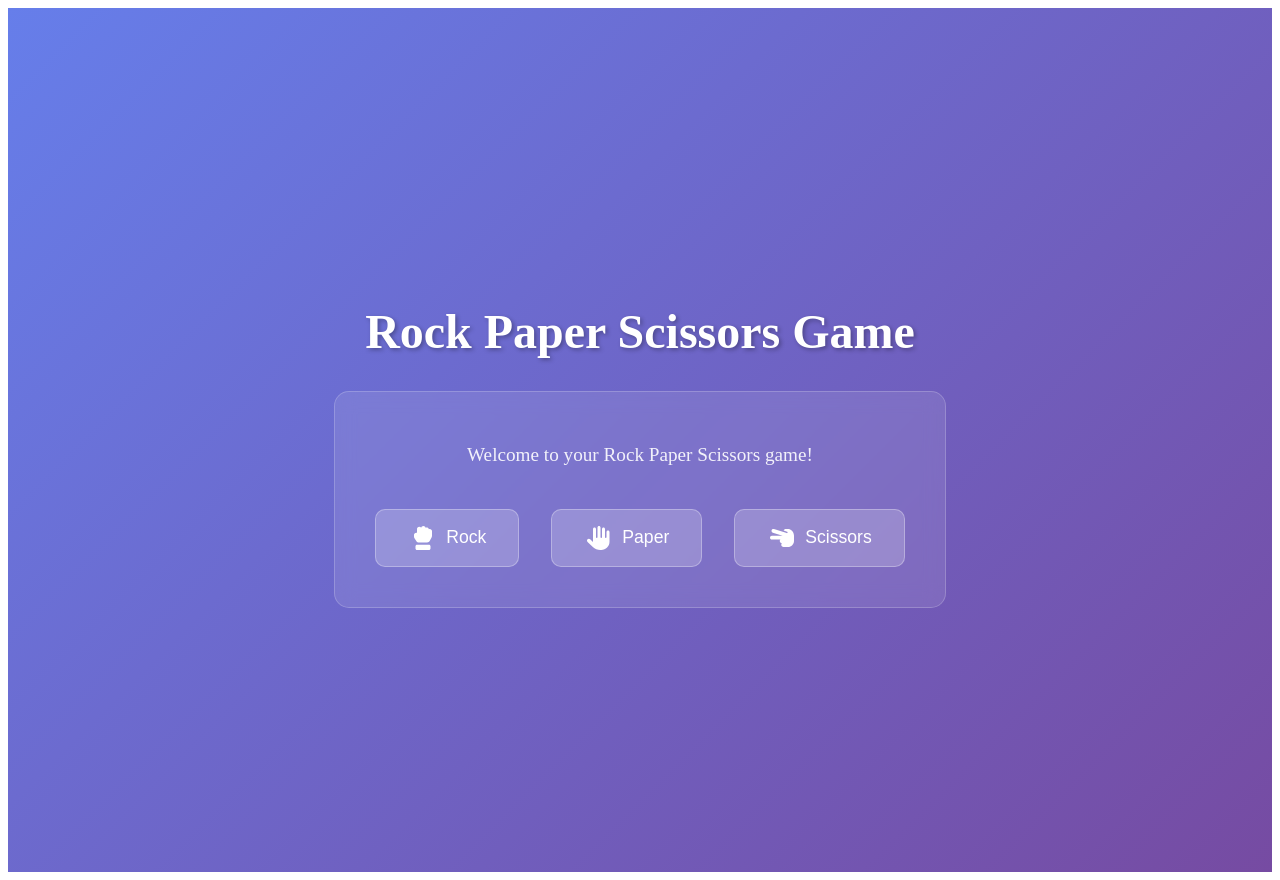
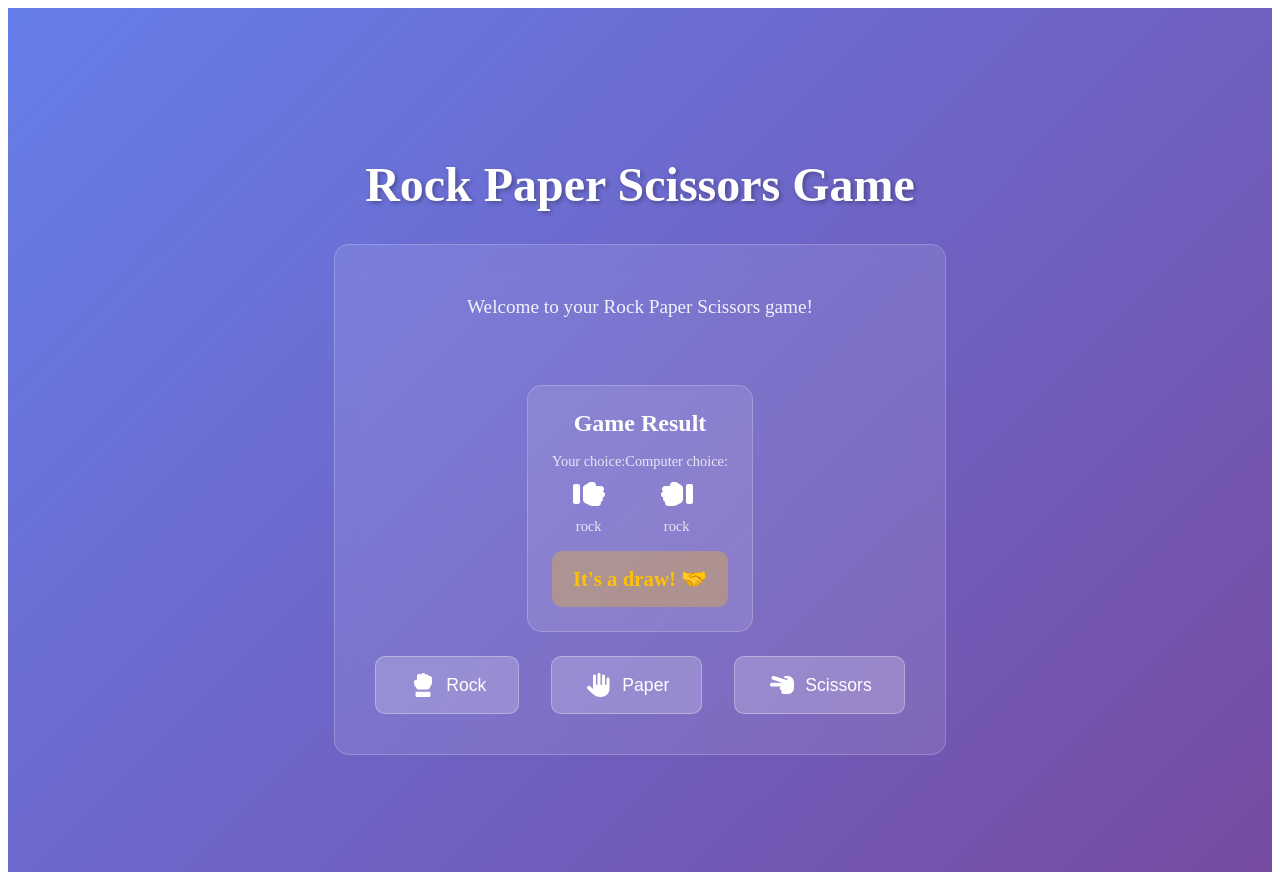
Before and after one commit to wilbertopachecob/rock-paper-scissors, a React (Vite) app: page / in a window 1280 px wide. Built offline with nearby package versions, Linux system fonts and the light colour scheme.

Commit message:
Add game animations, always show GameResult, and fix icon orientations

```diff
--- a/src/components/Game.tsx
+++ b/src/components/Game.tsx
@@ -5,7 +5,13 @@ import { useState } from 'react';
 import GameResultComponent from './GameResult';
 
 const Game: React.FC = () => {
-  const [gameResult, setGameResult] = useState<GameResult | null>(null);
+  const [gameResult, setGameResult] = useState<GameResult>({
+    playerChoice: GameChoice.ROCK,
+    computerChoice: GameChoice.ROCK,
+    result: GameResultType.DRAW,
+    message: "It's a draw! 🤝"
+  });
+  const [isAnimating, setIsAnimating] = useState(false);
 
   const getRandomChoice = (): GameChoice => {
     const choices = Object.values(GameChoice);
@@ -35,7 +41,12 @@ const Game: React.FC = () => {
     }
   };
 
-  const handlePlayerChoice = (choice: GameChoice) => {
+  const handlePlayerChoice = async (choice: GameChoice) => {
+    setIsAnimating(true);
+
+    // Simulate animation delay
+    await new Promise(resolve => setTimeout(resolve, 1500));
+
     const computerChoice = getRandomChoice();
     const result = determineWinner(choice, computerChoice);
     const message = getResultMessage(result);
@@ -46,23 +57,36 @@ const Game: React.FC = () => {
       result,
       message
     });
+
+    setIsAnimating(false);
   };
-
 
   return (
     <div className="game">
       <p>Welcome to your Rock Paper Scissors game!</p>
-      {gameResult && <GameResultComponent gameResult={gameResult} />}
+      <GameResultComponent gameResult={gameResult} isAnimating={isAnimating} />
       <div className="game-buttons">
-        <button onClick={() => handlePlayerChoice(GameChoice.ROCK)}>
+        <button
+          onClick={() => handlePlayerChoice(GameChoice.ROCK)}
+          disabled={isAnimating}
+          className={isAnimating ? 'animating' : ''}
+        >
           <FontAwesomeIcon icon={faHandRock} />
           Rock
         </button>
-        <button onClick={() => handlePlayerChoice(GameChoice.PAPER)}>
+        <button
+          onClick={() => handlePlayerChoice(GameChoice.PAPER)}
+          disabled={isAnimating}
+          className={isAnimating ? 'animating' : ''}
+        >
           <FontAwesomeIcon icon={faHandPaper} />
           Paper
         </button>
-        <button onClick={() => handlePlayerChoice(GameChoice.SCISSORS)}>
+        <button
+          onClick={() => handlePlayerChoice(GameChoice.SCISSORS)}
+          disabled={isAnimating}
+          className={isAnimating ? 'animating' : ''}
+        >
           <FontAwesomeIcon icon={faHandScissors} />
           Scissors
         </button>
--- a/src/components/GameResult.tsx
+++ b/src/components/GameResult.tsx
@@ -2,7 +2,12 @@ import { FontAwesomeIcon } from '@fortawesome/react-fontawesome';
 import { faHandRock, faHandPaper, faHandScissors } from '@fortawesome/free-solid-svg-icons';
 import { GameChoice, GameResult } from '@/types/game';
 
-const GameResultComponent: React.FC<{ gameResult: GameResult }> = ({ gameResult }) => {
+interface GameResultComponentProps {
+  gameResult: GameResult;
+  isAnimating: boolean;
+}
+
+const GameResultComponent: React.FC<GameResultComponentProps> = ({ gameResult, isAnimating }) => {
 
     const getChoiceIcon = (choice: GameChoice) => {
         switch (choice) {
@@ -12,7 +17,7 @@ const GameResultComponent: React.FC<{ gameResult: GameResult }> = ({ gameResult
         }
       };
   return (
-    <div className="game-result">
+    <div className={`game-result ${isAnimating ? 'animating' : ''}`}>
           <h3>Game Result</h3>
           <div className="choices">
             <div className={`choice player-choice ${gameResult.playerChoice.toLowerCase()}`}>
@@ -20,7 +25,7 @@ const GameResultComponent: React.FC<{ gameResult: GameResult }> = ({ gameResult
               <FontAwesomeIcon icon={getChoiceIcon(gameResult.playerChoice)} />
               <span>{gameResult.playerChoice}</span>
             </div>
-            <div className={`choice ${gameResult.computerChoice.toLowerCase()}`}>
+            <div className={`choice computer-choice ${gameResult.computerChoice.toLowerCase()}`}>
               <span>Computer choice:</span>
               <FontAwesomeIcon icon={getChoiceIcon(gameResult.computerChoice)} />
               <span>{gameResult.computerChoice}</span>
--- a/src/styles/App.css
+++ b/src/styles/App.css
@@ -69,7 +69,16 @@
   font-size: 1.5rem;
 }
 
-.hello-world button:hover {
+.game button:disabled {
+  opacity: 0.6;
+  cursor: not-allowed;
+}
+
+.game button.animating {
+  animation: pulse 0.5s ease-in-out infinite alternate;
+}
+
+.game button:hover:not(:disabled) {
   background: rgba(255, 255, 255, 0.3);
   transform: translateY(-2px);
 }
@@ -85,6 +94,44 @@
 .game-result h3 {
   margin: 0 0 1rem 0;
   font-size: 1.5rem;
+}
+
+.game-result.animating {
+  animation: shake 0.5s ease-in-out infinite;
+}
+
+.game-result.animating .choices {
+  animation: bounce 0.8s ease-in-out infinite;
+}
+
+@keyframes pulse {
+  0% {
+    transform: scale(1);
+  }
+  100% {
+    transform: scale(1.05);
+  }
+}
+
+@keyframes shake {
+  0%, 100% {
+    transform: translateX(0);
+  }
+  25% {
+    transform: translateX(-5px);
+  }
+  75% {
+    transform: translateX(5px);
+  }
+}
+
+@keyframes bounce {
+  0%, 100% {
+    transform: translateY(0);
+  }
+  50% {
+    transform: translateY(-10px);
+  }
 }
 
 .choices {
@@ -109,7 +156,19 @@
   font-size: 2rem;
 }
 
+.choice.player-choice svg {
+  transform: rotate(90deg);
+}
+
+.choice.computer-choice svg {
+  transform: scaleX(-1) rotate(90deg);
+}
+
 .choice.player-choice.scissors svg {
+  transform: rotate(0deg);
+}
+
+.choice.computer-choice.scissors svg {
   transform: scaleX(-1);
 }
 
```
